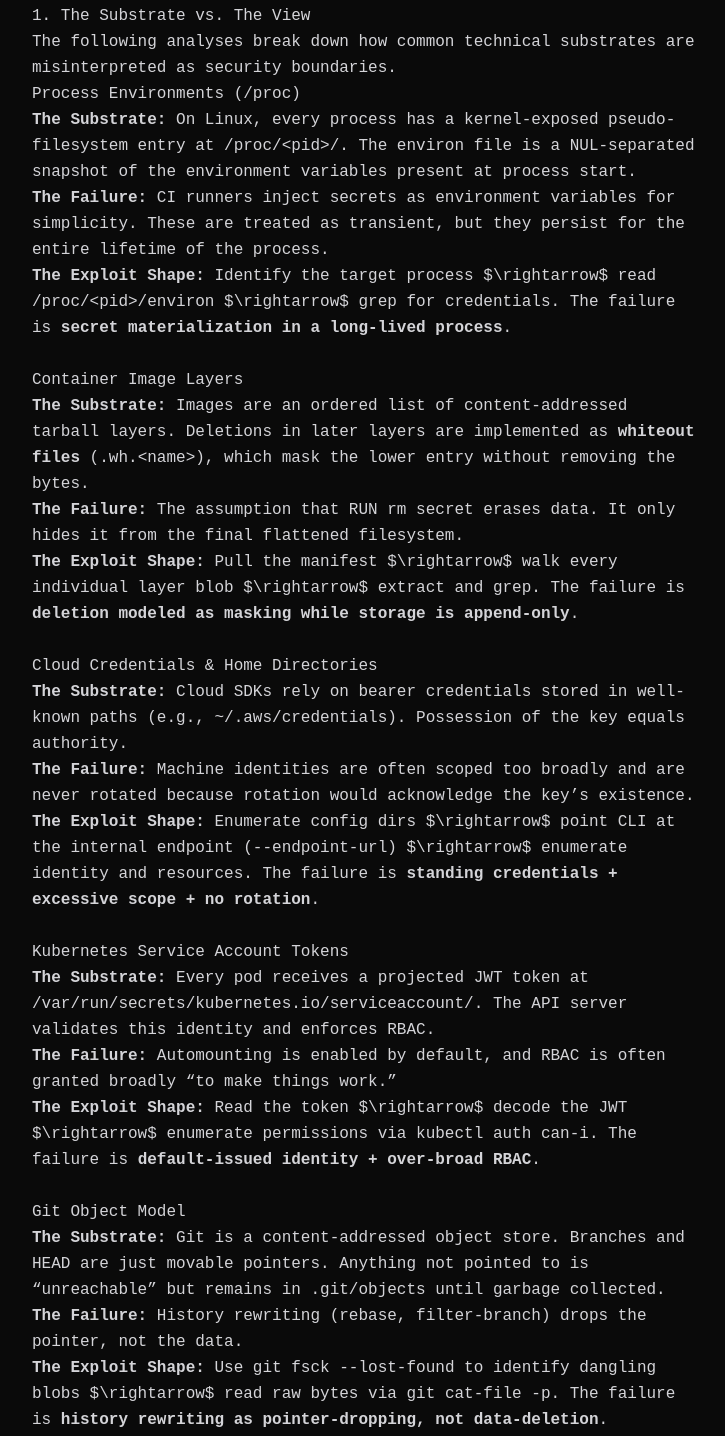
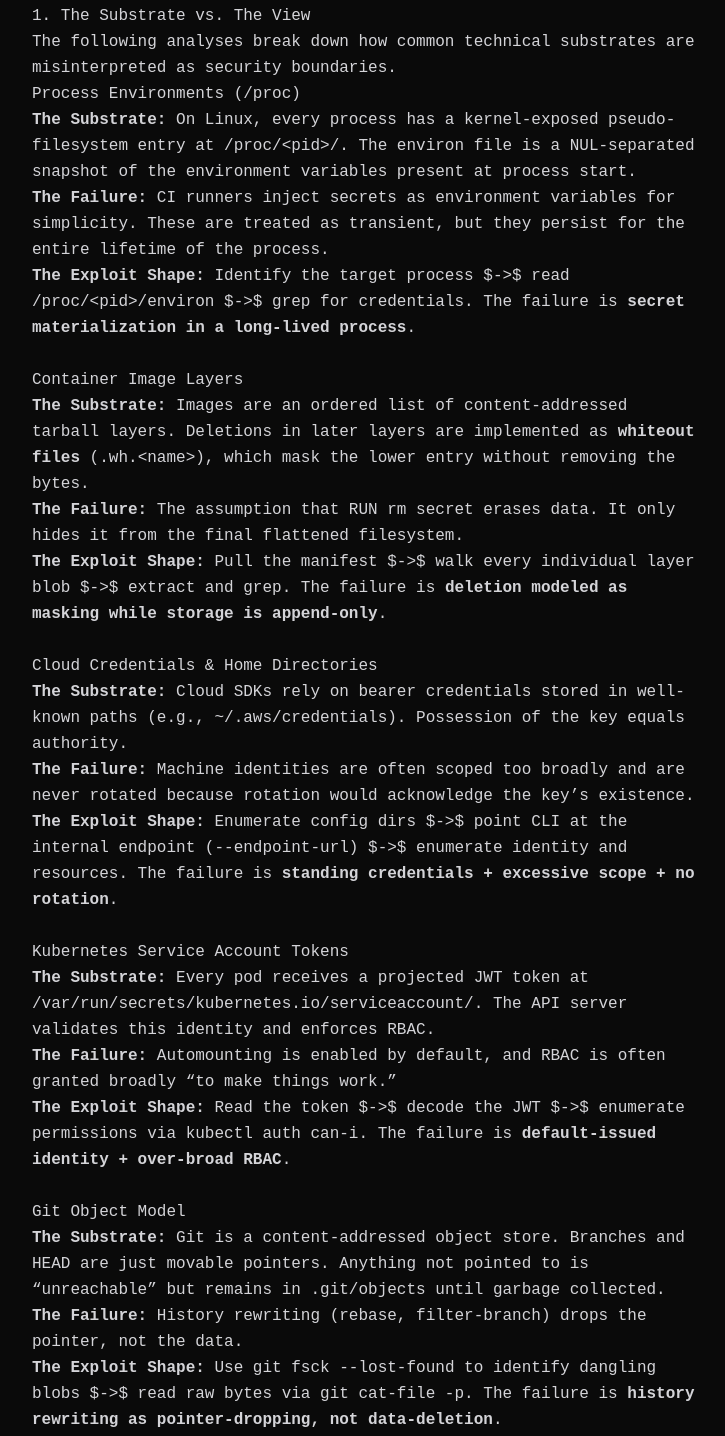
Before and after one commit to 0xm1sk/profilio, an Astro site: page /profilio/notes/architecture-of-failure in a window 1280 px wide. Shown: the part 650-2086 px from the top of the page, without its empty margins (272-997 px from the left). Built offline with nearby package versions, Linux system fonts and the light colour scheme; Astro itself is replaced by a stand-in of ours.

Commit message:
Docs: Replace math arrows with plain text arrows in Architecture of Failure note

```diff
--- a/src/content/notes/architecture-of-failure.md
+++ b/src/content/notes/architecture-of-failure.md
@@ -19,35 +19,35 @@
 ### Process Environments (`/proc`)
 - **The Substrate:** On Linux, every process has a kernel-exposed pseudo-filesystem entry at `/proc/<pid>/`. The `environ` file is a NUL-separated snapshot of the environment variables present at process start.
 - **The Failure:** CI runners inject secrets as environment variables for simplicity. These are treated as transient, but they persist for the entire lifetime of the process.
-- **The Exploit Shape:** Identify the target process $\rightarrow$ read `/proc/<pid>/environ` $\rightarrow$ grep for credentials. The failure is **secret materialization in a long-lived process**.
+- **The Exploit Shape:** Identify the target process $->$ read `/proc/<pid>/environ` $->$ grep for credentials. The failure is **secret materialization in a long-lived process**.
 
 <br />
 
 ### Container Image Layers
 - **The Substrate:** Images are an ordered list of content-addressed tarball layers. Deletions in later layers are implemented as **whiteout files** (`.wh.<name>`), which mask the lower entry without removing the bytes.
 - **The Failure:** The assumption that `RUN rm secret` erases data. It only hides it from the final flattened filesystem.
-- **The Exploit Shape:** Pull the manifest $\rightarrow$ walk every individual layer blob $\rightarrow$ extract and grep. The failure is **deletion modeled as masking while storage is append-only**.
+- **The Exploit Shape:** Pull the manifest $->$ walk every individual layer blob $->$ extract and grep. The failure is **deletion modeled as masking while storage is append-only**.
 
 <br />
 
 ### Cloud Credentials & Home Directories
 - **The Substrate:** Cloud SDKs rely on bearer credentials stored in well-known paths (e.g., `~/.aws/credentials`). Possession of the key equals authority.
 - **The Failure:** Machine identities are often scoped too broadly and are never rotated because rotation would acknowledge the key's existence.
-- **The Exploit Shape:** Enumerate config dirs $\rightarrow$ point CLI at the internal endpoint (`--endpoint-url`) $\rightarrow$ enumerate identity and resources. The failure is **standing credentials + excessive scope + no rotation**.
+- **The Exploit Shape:** Enumerate config dirs $->$ point CLI at the internal endpoint (`--endpoint-url`) $->$ enumerate identity and resources. The failure is **standing credentials + excessive scope + no rotation**.
 
 <br />
 
 ### Kubernetes Service Account Tokens
 - **The Substrate:** Every pod receives a projected JWT token at `/var/run/secrets/kubernetes.io/serviceaccount/`. The API server validates this identity and enforces RBAC.
 - **The Failure:** Automounting is enabled by default, and RBAC is often granted broadly "to make things work."
-- **The Exploit Shape:** Read the token $\rightarrow$ decode the JWT $\rightarrow$ enumerate permissions via `kubectl auth can-i`. The failure is **default-issued identity + over-broad RBAC**.
+- **The Exploit Shape:** Read the token $->$ decode the JWT $->$ enumerate permissions via `kubectl auth can-i`. The failure is **default-issued identity + over-broad RBAC**.
 
 <br />
 
 ### Git Object Model
 - **The Substrate:** Git is a content-addressed object store. Branches and HEAD are just movable pointers. Anything not pointed to is "unreachable" but remains in `.git/objects` until garbage collected.
 - **The Failure:** History rewriting (`rebase`, `filter-branch`) drops the pointer, not the data.
-- **The Exploit Shape:** Use `git fsck --lost-found` to identify dangling blobs $\rightarrow$ read raw bytes via `git cat-file -p`. The failure is **history rewriting as pointer-dropping, not data-deletion**.
+- **The Exploit Shape:** Use `git fsck --lost-found` to identify dangling blobs $->$ read raw bytes via `git cat-file -p`. The failure is **history rewriting as pointer-dropping, not data-deletion**.
 
 <br />
 
@@ -59,12 +59,12 @@
 
 ### Branch Protection & Automation
 - **The Reality:** Branch rules (required reviews, CI checks) almost always have carve-outs for bot accounts, specific namespaces (`automerge/*`), or trusted CI identities.
-- **The Exploit:** Identify the exception signal (e.g., a specific committer email or a bot token) $\rightarrow$ assume that identity $\rightarrow$ push to the exempt lane. The failure is **policy with an automation exception reachable by anyone holding the credential**.
+- **The Exploit:** Identify the exception signal (e.g., a specific committer email or a bot token) $->$ assume that identity $->$ push to the exempt lane. The failure is **policy with an automation exception reachable by anyone holding the credential**.
 
 ### The Trust Chain Paradox
-- **The Reality:** A release pipeline builds $\rightarrow$ signs $\rightarrow$ deploys. The fleet verifies the signature.
+- **The Reality:** A release pipeline builds $->$ signs $->$ deploys. The fleet verifies the signature.
 - **The Failure:** The system conflates the **identity of the signer** with the **integrity of the artifact**. If the pipeline is steered into signing a poisoned artifact, the fleet trusts it implicitly because the signature is valid.
-- **The Exploit:** Poison a non-protected file the pipeline consumes $\rightarrow$ let the pipeline build and sign the payload $\rightarrow$ deploy via the exempt lane. The failure is **trusting the signer rather than the human intent**.
+- **The Exploit:** Poison a non-protected file the pipeline consumes $->$ let the pipeline build and sign the payload $->$ deploy via the exempt lane. The failure is **trusting the signer rather than the human intent**.
 
 <br />
 
```
